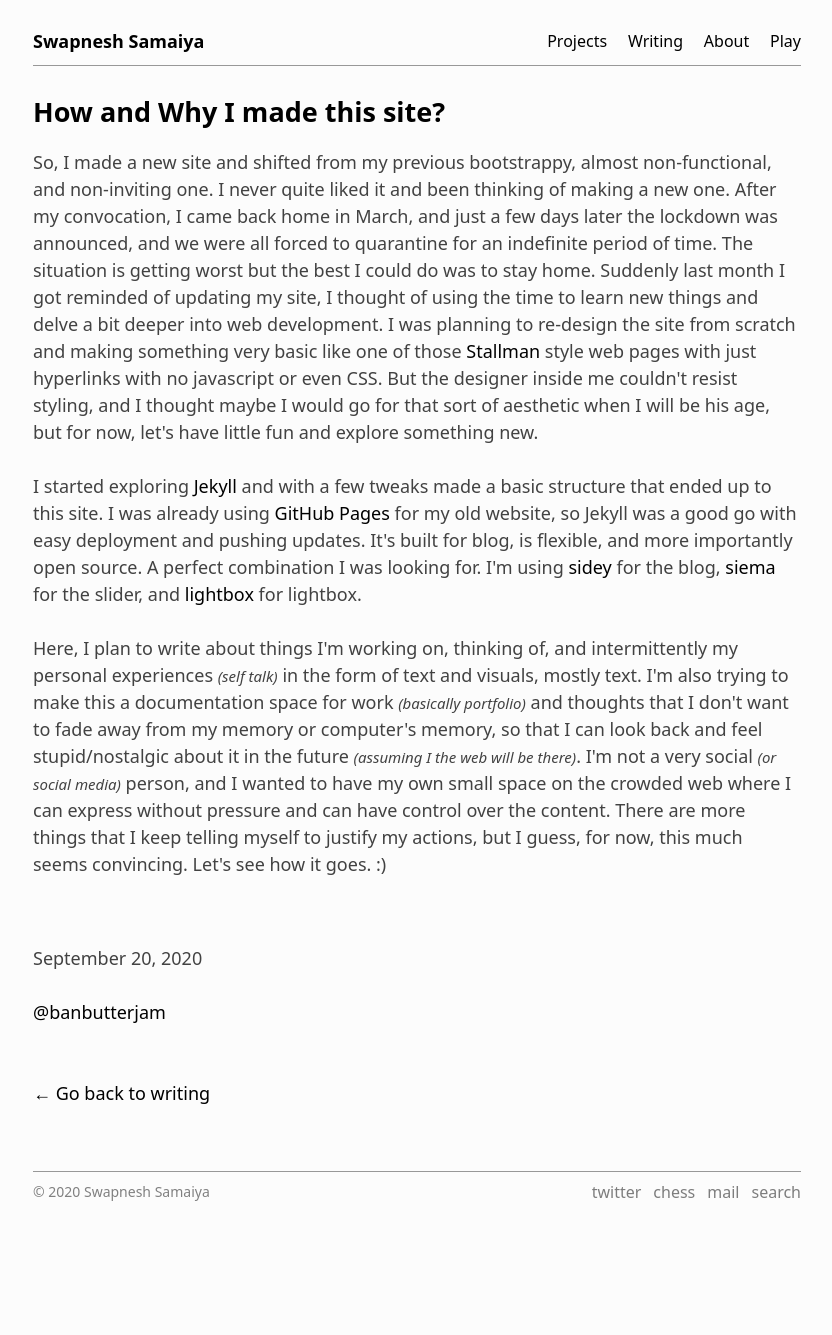
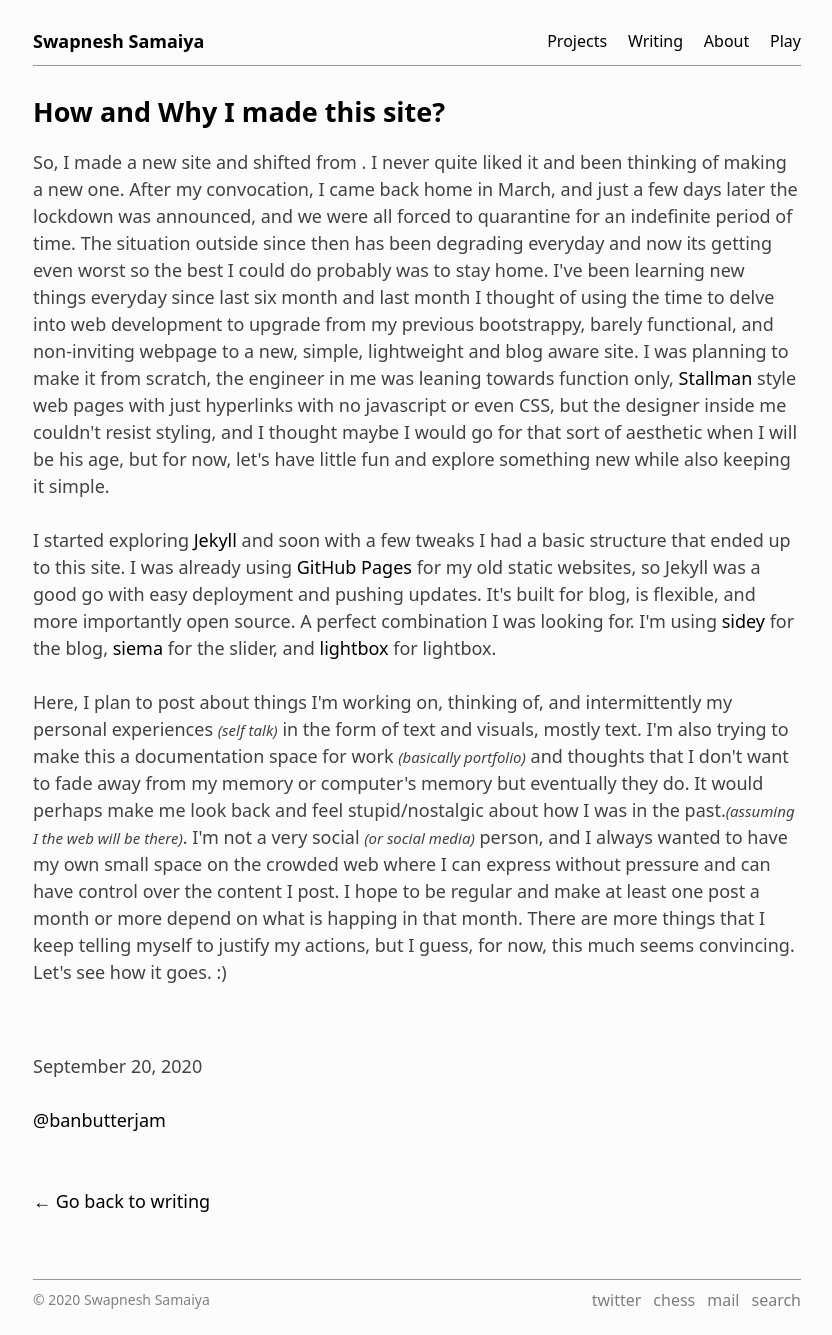
Before and after one commit to bunbutterjam/bunbutterjam.github.io, a Jekyll site: the page built from _posts/2020-09-20-How-and-Why I Made This Site.html, in a window 1280 px wide. Shown: the whole page, without its empty margins (223-1055 px from the left). Built offline with Jekyll 4.4.1, drawn with Linux system fonts in a browser that asks for light colours; before the commit the page ends 1227 px from its top, so only the background shows below that.

Commit message:
updated hw post

```diff
--- a/_posts/2020-09-20-How-and-Why I Made This Site.html
+++ b/_posts/2020-09-20-How-and-Why I Made This Site.html
@@ -7,10 +7,10 @@
 
 <p>
 
-    So, I made a new site and shifted from my previous bootstrappy, almost non-functional, and non-inviting one. I never quite liked it and been thinking of making a new one. After my convocation, I came back home in March, and just a few days later the lockdown was announced, and we were all forced to quarantine for an indefinite period of time. The situation is getting worst but the best I could do was to stay home. Suddenly last month I got reminded of updating my site, I thought of using the time to learn new things and delve a bit deeper into web development. I was planning to re-design the site from scratch and making something very basic like one of those <a href="https://stallman.org/stallman-computing.html">Stallman</a> style web pages with just hyperlinks with no javascript or even CSS. But the designer inside me couldn't resist styling, and I thought maybe I would go for that sort of aesthetic when I will be his age, but for now, let's have little fun and explore something new. <br><br>
+    So, I made a new site and shifted from . I never quite liked it and been thinking of making a new one. After my convocation, I came back home in March, and just a few days later the lockdown was announced, and we were all forced to quarantine for an indefinite period of time. The situation outside since then has been degrading everyday and now its getting even worst so the best I could do probably was to stay home. I've been learning new things everyday since last six month and last month I thought of using the time to delve into web development to upgrade from my previous bootstrappy, barely functional, and non-inviting webpage to a new, simple, lightweight and blog aware site. I was planning to make it from scratch, the engineer in me was leaning towards function only, <a href="https://stallman.org/stallman-computing.html">Stallman</a> style web pages with just hyperlinks with no javascript or even CSS, but the designer inside me couldn't resist styling, and I thought maybe I would go for that sort of aesthetic when I will be his age, but for now, let's have little fun and explore something new while also keeping it simple. <br><br>
 
-    I started exploring <a href="https://jekyllrb.com/">Jekyll</a> and with a few tweaks made a basic structure that ended up to this site. I was already using <a href="https://pages.github.com/">GitHub Pages</a> for my old website, so Jekyll was a good go with easy deployment and pushing updates. It's built for blog, is flexible, and more importantly open source. A perfect combination I was looking for. I'm using <a href="https://github.com/ronv/sidey">sidey</a> for the blog, <a href="https://pawelgrzybek.github.io/siema/">siema</a> for the slider, and <a href="https://jekyllcodex.org/without-plugin/lightbox">lightbox</a> for lightbox. <br><br>
+    I started exploring <a href="https://jekyllrb.com/">Jekyll</a> and soon with a few tweaks I had a basic structure that ended up to this site. I was already using <a href="https://pages.github.com/">GitHub Pages</a> for my old static websites, so Jekyll was a good go with easy deployment and pushing updates. It's built for blog, is flexible, and more importantly open source. A perfect combination I was looking for. I'm using <a href="https://github.com/ronv/sidey">sidey</a> for the blog, <a href="https://pawelgrzybek.github.io/siema/">siema</a> for the slider, and <a href="https://jekyllcodex.org/without-plugin/lightbox">lightbox</a> for lightbox. <br><br>
 
-    Here, I plan to write about things I'm working on, thinking of, and intermittently my personal experiences <i class="i">(self talk)</i> in the form of text and visuals, mostly text. I'm also trying to make this a documentation space for work <i class="i">(basically portfolio)</i> and thoughts that I don't want to fade away from my memory or computer's memory, so that I can look back and feel stupid/nostalgic about it in the future <i class="i">(assuming I the web will be there)</i>. I'm not a very social <i class="i">(or social media)</i> person, and I wanted to have my own small space on the crowded web where I can express without pressure and can have control over the content. There are more things that I keep telling myself to justify my actions, but I guess, for now, this much seems convincing. Let's see how it goes. :) <br><br>
+    Here, I plan to post about things I'm working on, thinking of, and intermittently my personal experiences <i class="i">(self talk)</i> in the form of text and visuals, mostly text. I'm also trying to make this a documentation space for work <i class="i">(basically portfolio)</i> and thoughts that I don't want to fade away from my memory or computer's memory but eventually they do. It would perhaps make me look back and feel stupid/nostalgic about how I was in the past.<i class="i">(assuming I the web will be there)</i>. I'm not a very social <i class="i">(or social media)</i> person, and I always wanted to have my own small space on the crowded web where I can express without pressure and can have control over the content I post. I hope to be regular and make at least one post a month or more depend on what is happing in that month. There are more things that I keep telling myself to justify my actions, but I guess, for now, this much seems convincing. Let's see how it goes. :) <br><br>
 
 </p>
```
